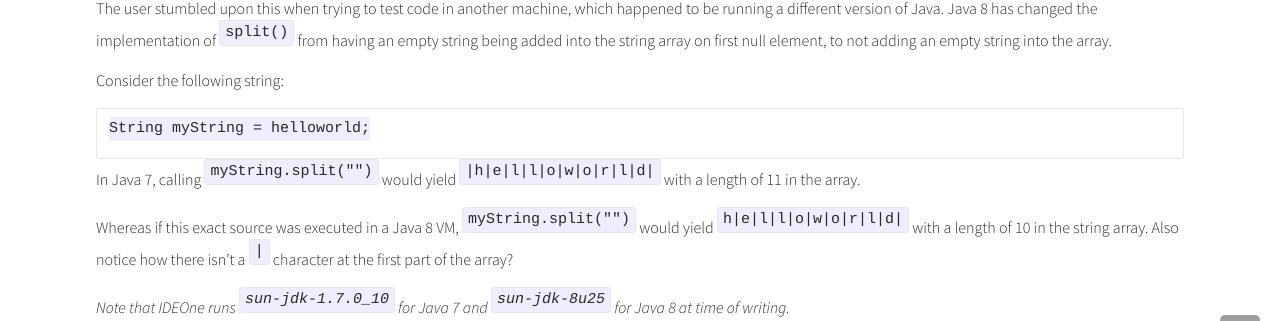
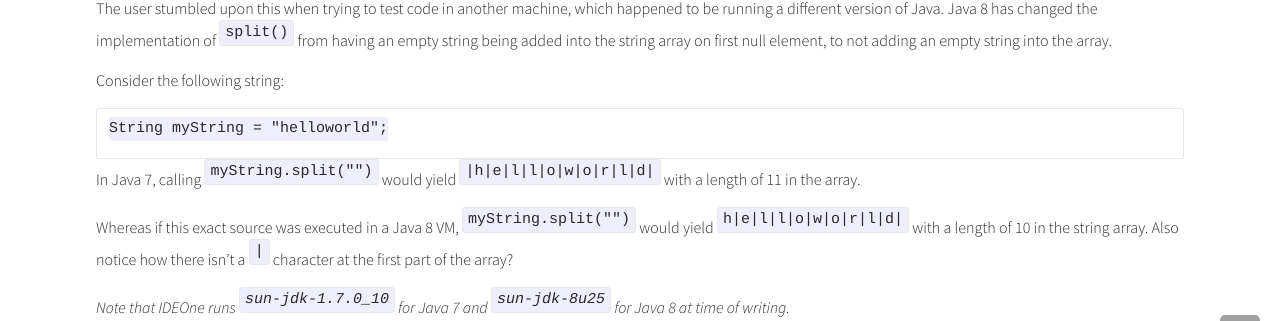
Before and after one commit to leewc/legacy, a Jekyll site: the page built from _posts/dev/2015-06-28-java7_java8_split.md, in a window 1280 px wide. Shown: the part 585-906 px from the top of the page. Built offline with Jekyll 4.4.1, drawn with Linux system fonts in a browser that asks for light colours; comment, search, counter and statistics services are not loaded.

```diff
--- a/_posts/dev/2015-06-28-java7_java8_split.md
+++ b/_posts/dev/2015-06-28-java7_java8_split.md
@@ -15,7 +15,7 @@ The user stumbled upon this when trying to test code in another machine, which h
 
 Consider the following string:
 
-	String myString = helloworld;
+	String myString = "helloworld";
 
 In Java 7, calling `myString.split("")` would yield `|h|e|l|l|o|w|o|r|l|d|` with a length of 11 in the array.
 
```
